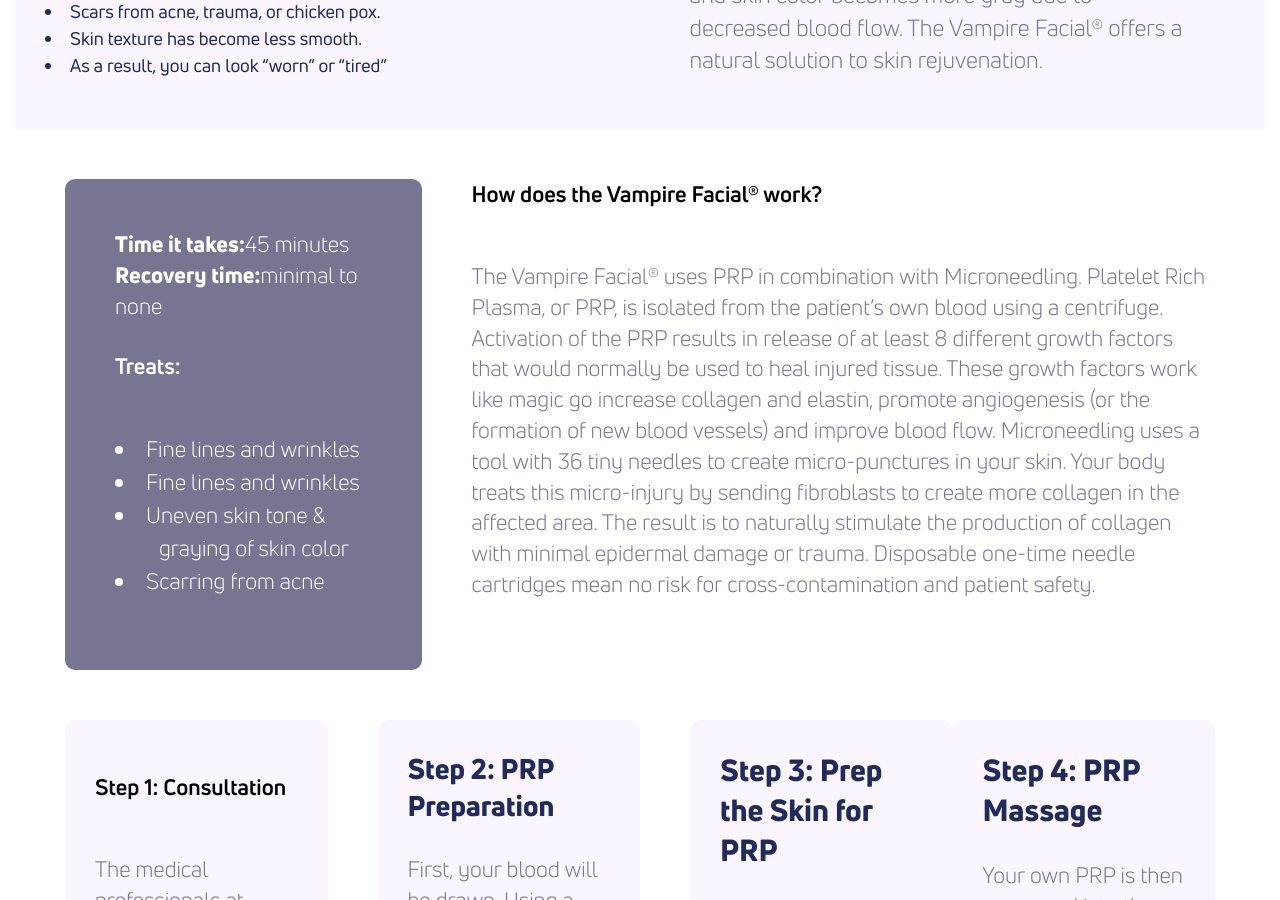
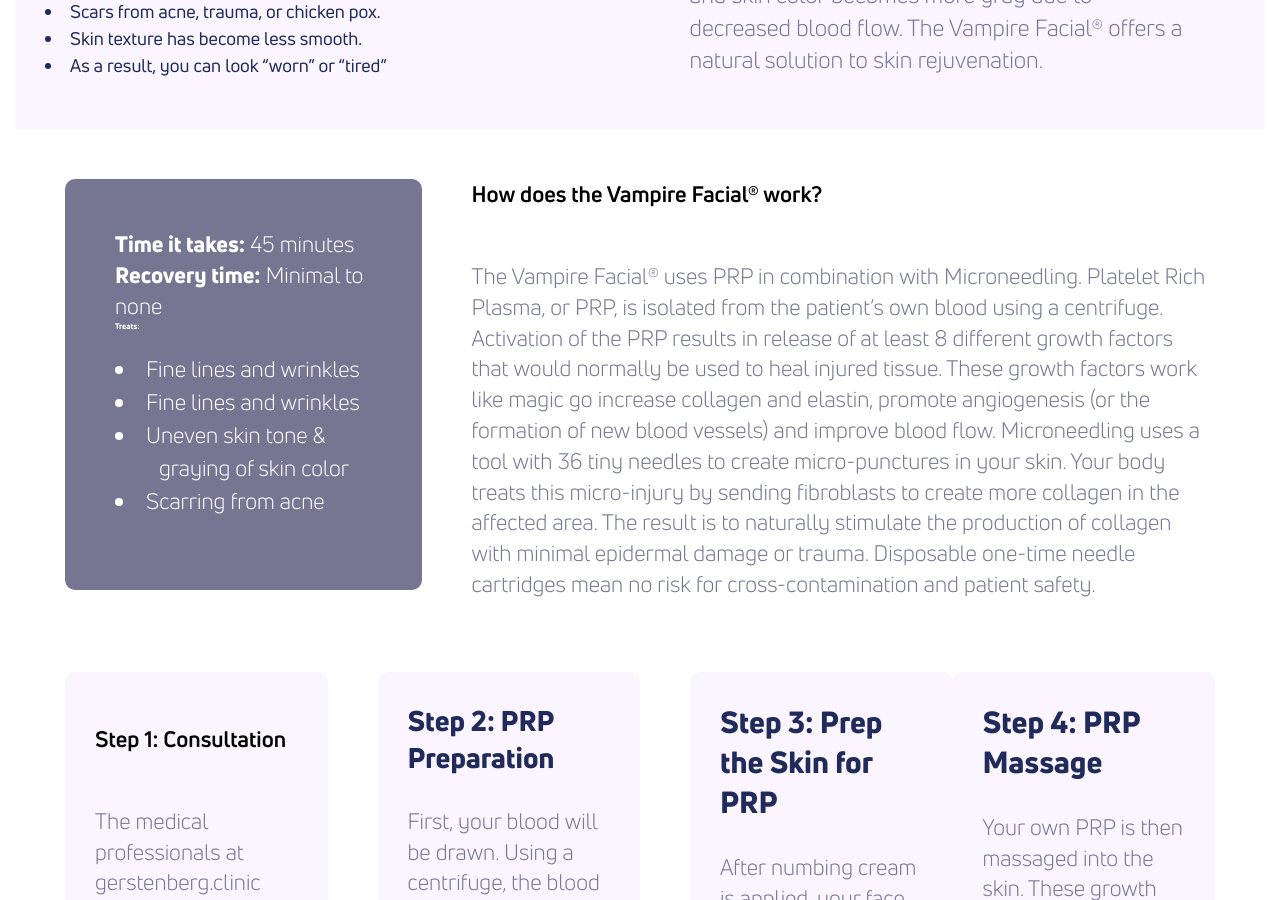
Before and after one commit to theneverwoods/gerstenberg.clinic, a Jekyll site: the page built from services/aesthetics.html, in a window 1280 px wide and 900 px high, scrolled down 1547 px. Built offline with Jekyll 4.4.1, drawn with Linux system fonts in a browser that asks for light colours.

```diff
--- a/services/aesthetics.html
+++ b/services/aesthetics.html
@@ -34,9 +34,9 @@ redirect_from: /vampire
 
 <div class="row cards">
   <div class="third card dark">
-      <p><b>Time it takes:</b>45 minutes </p>
-      <p><b>Recovery time:</b>minimal to none </p>
-    <h3>Treats:</h3>
+      <p><b>Time it takes:</b> 45 minutes </p>
+      <p><b>Recovery time:</b> Minimal to none </p>
+    <b>Treats:</b>
     <ul>
       <li>Fine lines and wrinkles</li>
       <li>Fine lines and wrinkles</li>
```
